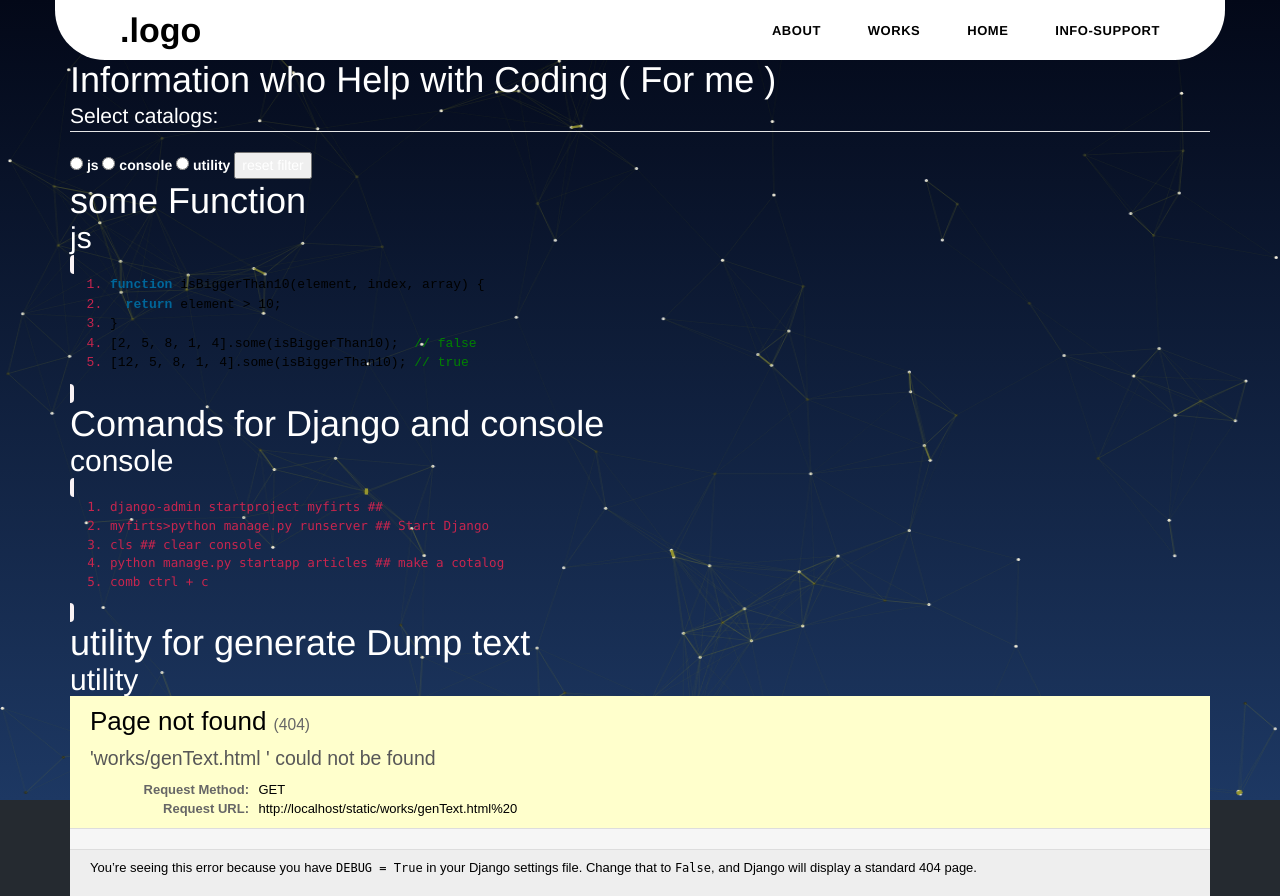
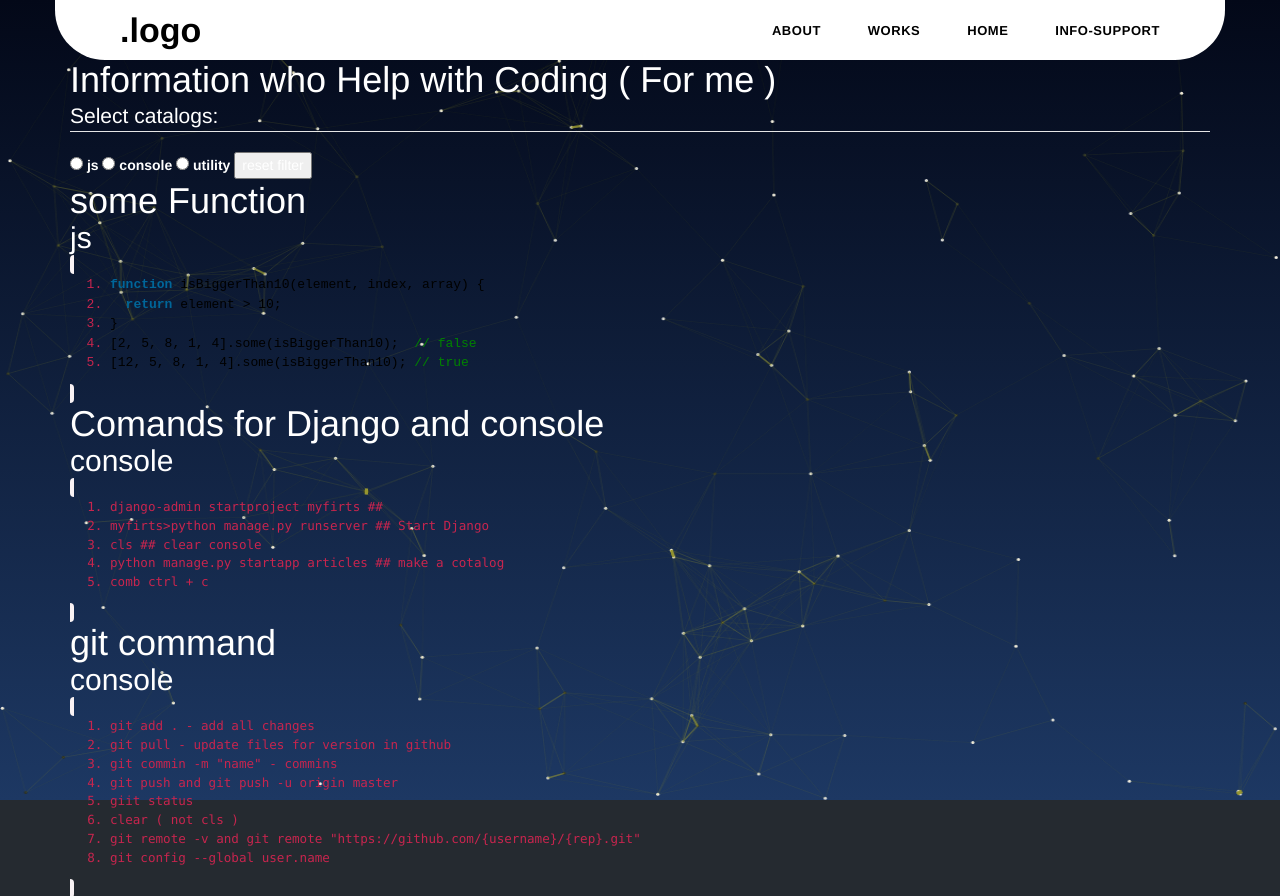
Before and after one commit to grand3680/portfolio, a Django app: page /suppostInfo/ in a window 1280 px wide. Shown: the top 896 px of the page. Run offline with Django 4.2, Linux system fonts and the light colour scheme; parts of the project's set-up code (start-up, migrations or seed data) failed here and were passed over; some libraries are stand-ins or nearby versions.

Commit message:
update gitIgnore

```diff
--- a/main/templates/main/suppostInfo.html
+++ b/main/templates/main/suppostInfo.html
@@ -70,6 +70,26 @@ SuppostInfo
         </div>
     </div>
 
+    <div class="contentCatalog Console_content">
+        <h1>git command</h1>
+        <h2>console</h2>
+        <div>
+            <code>
+                <ol>
+                    <li>git add .  - add all changes</li>
+                    <li>git pull   - update files for version in github</li>
+                    <li>git commin -m "name" - commins</li>
+                    <li>git push and git push -u origin master</li>
+                    <li>giit status</li>
+                    <li>clear ( not cls )</li>
+                    <li>git remote -v and git remote "https://github.com/{username}/{rep}.git"</li>
+                    <li>git config --global user.name</li>
+                </ol>
+            </code>
+            <img class="imgContent" src="https://mad-dog.ru/files/article/git/basic-usage.svg" alt="">
+        </div>
+    </div>
+
     <div class="contentCatalog Utility_content">
         <h1>utility for generate Dump text</h1>
         <h2>utility</h2>
```
Also changed, not shown: main/static/css/suppostInfo/contentInfo.css (+11 -1 lines), 1 other file.
